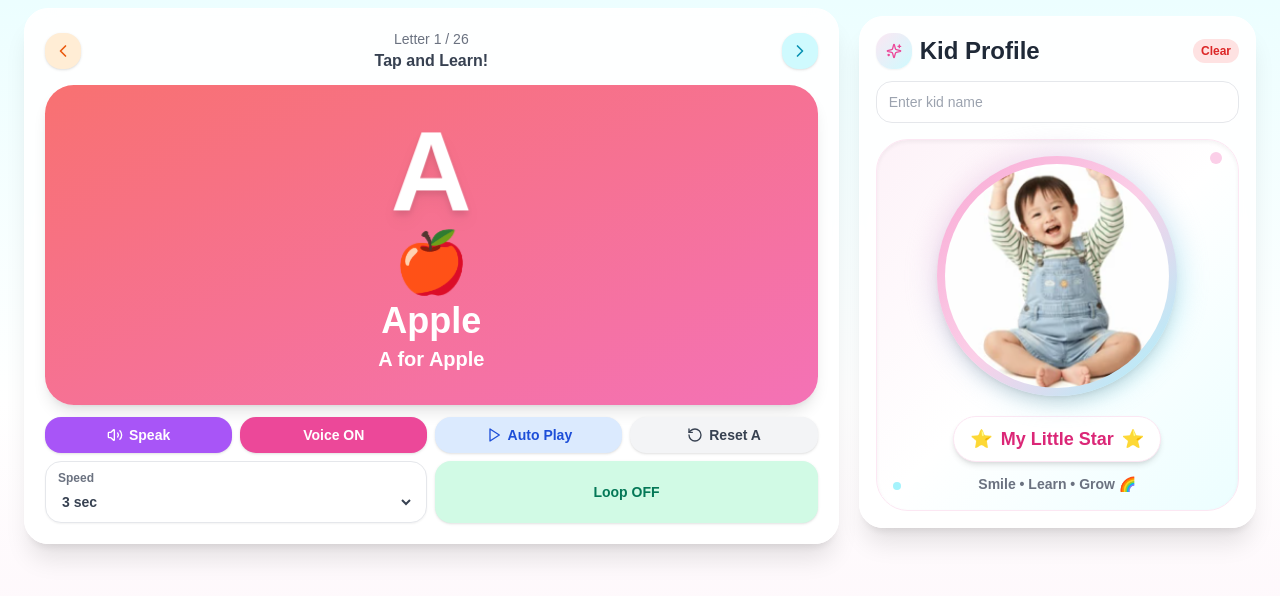
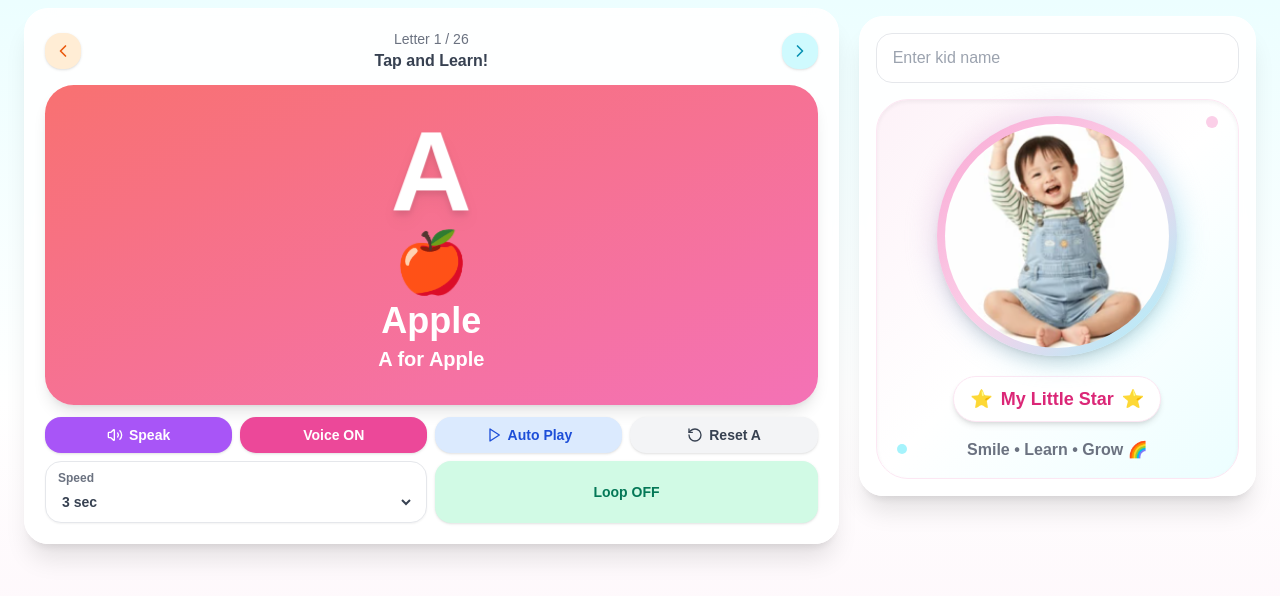
Before and after one commit to theiniyanvlogs-lab/Abc-learning, a Next.js app: page / in a window 1280 px wide. Shown: the top 596 px of the page. Built offline with nearby package versions, Linux system fonts and the light colour scheme.

Commit message:
Update page.tsx

```diff
--- a/app/page.tsx
+++ b/app/page.tsx
@@ -8,8 +8,7 @@ import {
   ChevronRight,
   Play,
   Pause,
-  RotateCcw,
-  Sparkles
+  RotateCcw
 } from "lucide-react";
 
 const alphabetData = [
@@ -142,11 +141,6 @@ export default function HomePage() {
 
   const prevLetter = () => {
     setIndex((prev) => (prev - 1 + alphabetData.length) % alphabetData.length);
-  };
-
-  const clearKidProfile = () => {
-    setKidName("");
-    localStorage.removeItem("abc_kid_name");
   };
 
   const handleAutoPlayToggle = () => {
@@ -300,47 +294,28 @@ export default function HomePage() {
             </motion.div>
           </div>
 
-          {/* PRO KID PROFILE */}
+          {/* CLEAN PROFILE CARD */}
           <div className="lg:sticky lg:top-4">
             <motion.div
               initial={{ opacity: 0, x: 15 }}
               animate={{ opacity: 1, x: 0 }}
               className="rounded-3xl bg-white/90 backdrop-blur-lg shadow-xl border border-white p-3 md:p-4 overflow-hidden"
             >
-              {/* Header */}
-              <div className="flex items-center justify-between mb-3">
-                <div className="flex items-center gap-2">
-                  <div className="w-9 h-9 rounded-2xl bg-gradient-to-br from-pink-100 to-cyan-100 flex items-center justify-center shadow-sm">
-                    <Sparkles className="w-4 h-4 text-pink-500" />
-                  </div>
-                  <h2 className="text-lg md:text-2xl font-extrabold text-gray-800">
-                    Kid Profile
-                  </h2>
-                </div>
-
-                <button
-                  onClick={clearKidProfile}
-                  className="rounded-xl bg-red-100 hover:bg-red-200 text-red-600 px-2 py-1 text-[10px] md:text-xs font-bold transition"
-                >
-                  Clear
-                </button>
-              </div>
-
-              {/* Name Input */}
+              {/* Name Input Only */}
               <input
                 value={kidName}
                 onChange={(e) => setKidName(e.target.value)}
                 placeholder="Enter kid name"
-                className="w-full mb-4 rounded-2xl border border-gray-200 px-3 py-2.5 outline-none focus:ring-2 focus:ring-pink-300 text-sm"
+                className="w-full mb-4 rounded-2xl border border-gray-200 px-4 py-3 outline-none focus:ring-2 focus:ring-pink-300 text-base"
               />
 
-              {/* Decorative Card */}
+              {/* Profile Card */}
               <div className="relative rounded-[2rem] bg-gradient-to-br from-pink-50 via-white to-cyan-50 border border-pink-100 p-4 shadow-inner">
-                {/* Floating Dots */}
-                <div className="absolute top-3 right-4 w-3 h-3 rounded-full bg-pink-200" />
-                <div className="absolute bottom-5 left-4 w-2 h-2 rounded-full bg-cyan-200" />
+                {/* Decorative Dots */}
+                <div className="absolute top-4 right-5 w-3 h-3 rounded-full bg-pink-200" />
+                <div className="absolute bottom-6 left-5 w-2.5 h-2.5 rounded-full bg-cyan-200" />
 
-                {/* Circle Photo Frame */}
+                {/* Circle Photo */}
                 <div className="flex justify-center">
                   <div className="relative">
                     <div className="absolute inset-0 rounded-full bg-gradient-to-br from-pink-300 to-cyan-300 blur-md opacity-40 scale-105" />
@@ -367,8 +342,8 @@ export default function HomePage() {
                   </div>
                 </div>
 
-                {/* Cute Subtitle */}
-                <p className="mt-3 text-center text-xs md:text-sm font-semibold text-gray-500">
+                {/* Subtitle */}
+                <p className="mt-4 text-center text-sm md:text-base font-semibold text-gray-500">
                   Smile • Learn • Grow 🌈
                 </p>
               </div>
```
